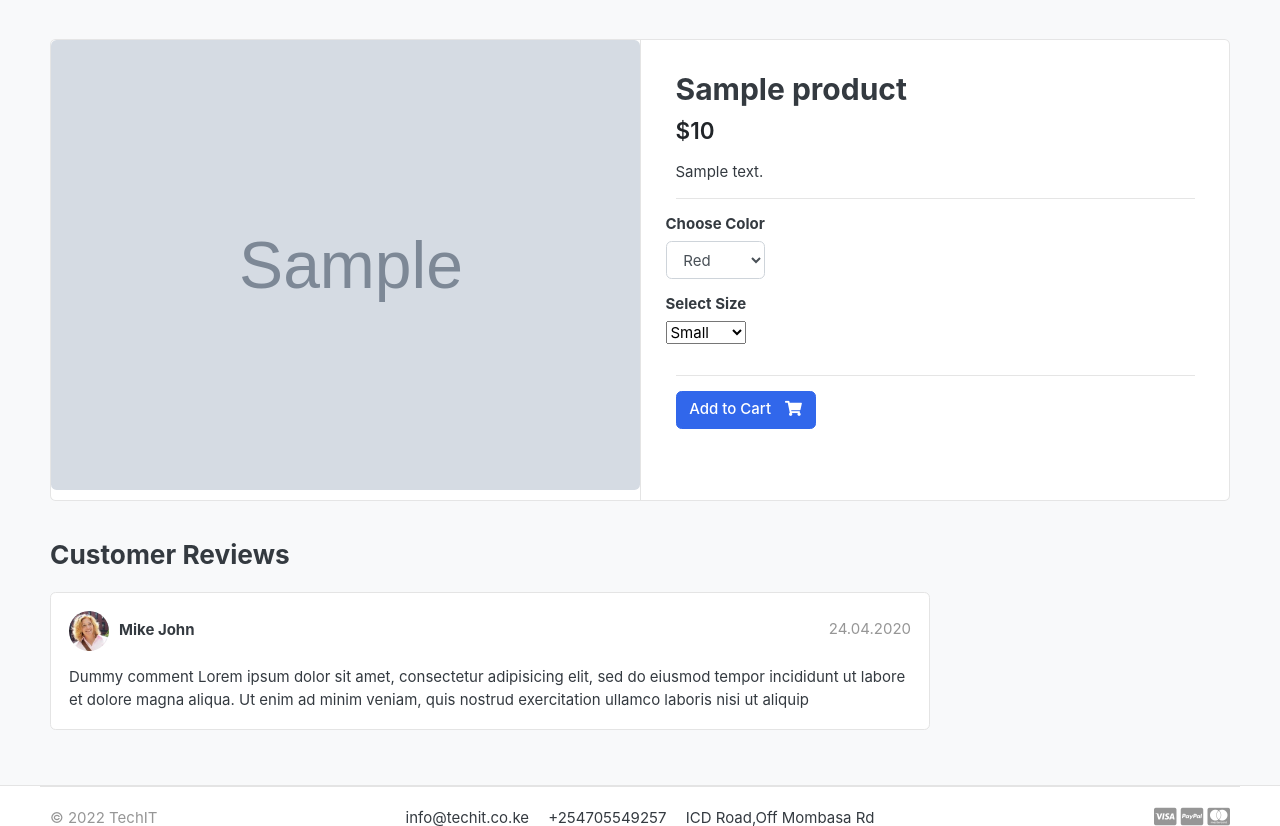
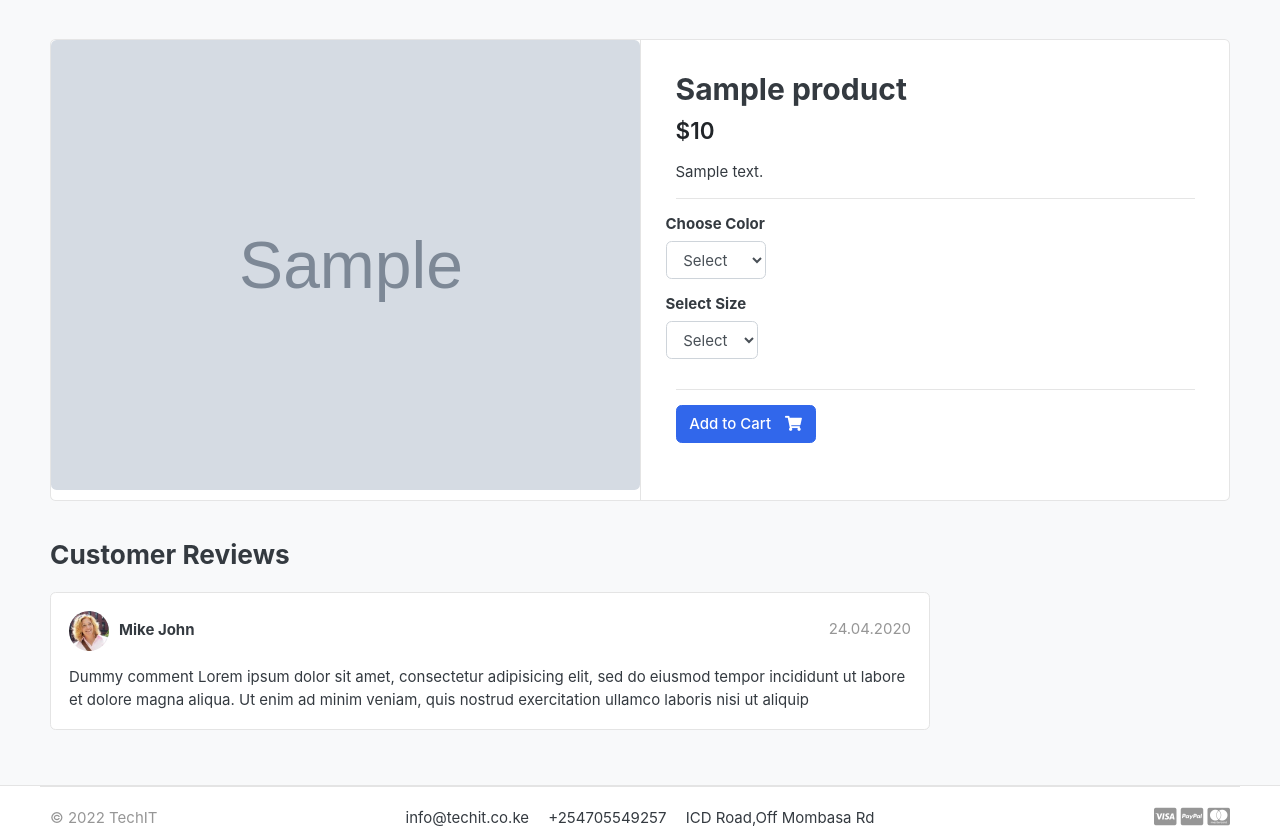
Before and after one commit to stevescilar/Tech-IT, a Django app: a page that uses templates/store/product_detail.html in a window 1280 px wide. Shown: the part 119-945 px from the top of the page. Run offline with Django 4.2, Linux system fonts and the light colour scheme; tables that the repository leaves empty hold one stand-in row (values such as "Sample post"); grey boxes marked "Sample" are stand-in pictures; some libraries are stand-ins or nearby versions; some web fonts are replaced.

Commit message:
variations_updated-colors&sizes

```diff
--- a/carts/views.py
+++ b/carts/views.py
@@ -16,8 +16,8 @@ def _cart_id(request):
 
 def add_cart(request, product_id):
     color = request.GET['color']
-    size = request.GET['size']
-    return HttpResponse(color + ' ' + size)
+    # size = request.GET['size']
+    return HttpResponse(color)
     exit()
 
     product = Product.objects.get(id=product_id) #get product
--- a/store/models.py
+++ b/store/models.py
@@ -25,6 +25,14 @@ class Product(models.Model):
 
 # variations of products
 # tuple
+class VariationManager(models.Manager):
+    def colors(self):
+        return super(VariationManager, self).filter(variation_category = 'color', is_active=True)
+
+    def sizes(self):
+        return super(VariationManager, self).filter(variation_category = 'size', is_active=True)
+
+
 variation_category_choice = (
     ('color','color'),
     ('size','size'),
@@ -36,5 +44,7 @@ class Variation(models.Model):
     is_active = models.BooleanField(default=True)
     created_date = models.DateTimeField(auto_now=True)
 
+    objects = VariationManager()
+
     def __str__(self):
         return self.product
--- a/templates/store/product_detail.html
+++ b/templates/store/product_detail.html
@@ -34,23 +34,25 @@
                       <div class="row">
                           <div class="item-option-select">
                               <h6>Choose Color</h6>
-                                <select name="color" class="form-control">
-                                  <option value="red">Red</option>
-                                  <option value="Yellow">Yellow</option>
-                                  <option value="Green">Green</option>
+                                <select name="color" class="form-control" required >
+                                  <option value="" disabled selected>Select</option>
+                                  {% for i in single_product.variation_set.colors %}
+                                  <option value="{{ i.variation_value | lower }}">{{ i.variation_value | capfirst }}</option>
+                                  {% endfor %}
                                 </select>
                           </div>
                       </div> <!-- row.// -->
                       <div class="row">
                           <div class="item-option-select" class="form-control">
                               <h6>Select Size</h6>
-                              <select name="size">
-                                <option value="small">Small</option>
-                                <option value="medium">Medium</option>
-                                <option value="large">Large</option>
+                              <select name="size" class="form-control" required >
+                                <option value="" disabled selected>Select</option>
+                                {% for i in single_product.variation_set.sizes %}
+                                <option value="{{ i.variation_value | lower }}">{{ i.variation_value | capfirst }}</option>
+                                {% endfor %}
                               </select>
                           </div>
-                      </div> <!-- row.// -->
+                      </div>
                       <hr>
                       {% if single_product.stock == 0 %}
                           <h5 class="text-danger">Out of stock! </h5>
```
